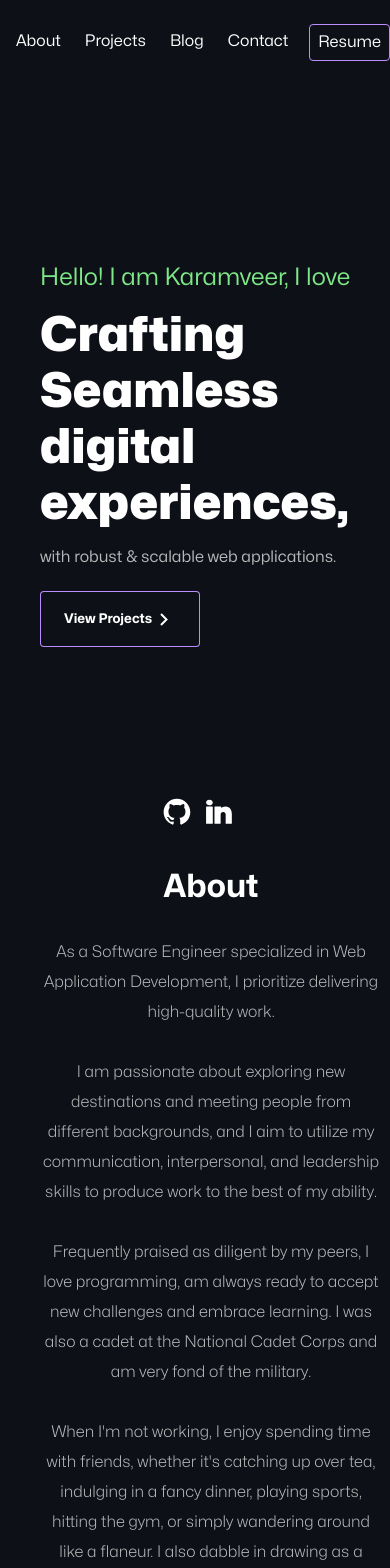
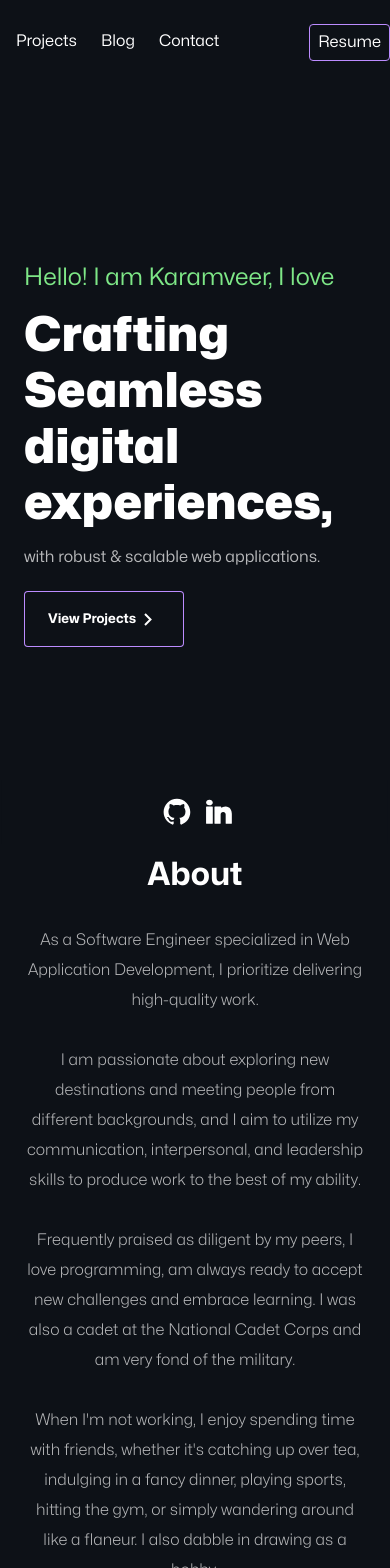
Before and after one commit to KaramveerSidhu/gitfolio, a Next.js app: page / in a window 390 px wide. Shown: the top 1568 px of the page. Built offline with nearby package versions, Linux system fonts and the light colour scheme.

Commit message:
chore: improve responsiveness for smaller screens

```diff
--- a/app/_base.scss
+++ b/app/_base.scss
@@ -19,6 +19,7 @@ $btn-padding: 16px 24px;
 
 $breakpoint-primary: 768px;
 $breakpoint-secondary: 480px;
+$breakpoint-tertiary: 450px;
 
 @mixin section-heading {
   font-size: $section-heading-font-size;
--- a/app/components/home-page/about/About.module.scss
+++ b/app/components/home-page/about/About.module.scss
@@ -50,3 +50,9 @@
     width: 100%;
   }
 }
+
+@media screen and (max-width: $breakpoint-tertiary) {
+  .about {
+    padding: 12px;
+  }
+}
--- a/app/components/home-page/contact/Contact.module.scss
+++ b/app/components/home-page/contact/Contact.module.scss
@@ -50,3 +50,9 @@
     line-height: 32px;
   }
 }
+
+@media screen and (max-width: $breakpoint-tertiary) {
+  .contactContent {
+    padding: 24px;
+  }
+}
--- a/app/components/home-page/cover/Cover.module.scss
+++ b/app/components/home-page/cover/Cover.module.scss
@@ -54,3 +54,9 @@
     font-size: 16px;
   }
 }
+
+@media screen and (max-width: $breakpoint-tertiary) {
+  .cover {
+    padding: 12px;
+  }
+}
--- a/app/components/shared/navbar/Navbar.module.scss
+++ b/app/components/shared/navbar/Navbar.module.scss
@@ -67,3 +67,9 @@
     padding: 16px 0px;
   }
 }
+
+@media screen and (max-width: $breakpoint-tertiary) {
+  .firstListItem {
+    display: none;
+  }
+}
--- a/app/layout.module.scss
+++ b/app/layout.module.scss
@@ -20,9 +20,16 @@
 @media screen and (max-width: $breakpoint-secondary) {
   .main {
     width: 100%;
-    margin-left: 16px;
-    margin-right: 16px;
-    padding-left: 0;
-    padding-right: 0;
+    margin-left: 0;
+    margin-right: 0;
+    padding-left: 16px;
+    padding-right: 16px;
   }
 }
+
+@media screen and (max-width: $breakpoint-tertiary) {
+  .main {
+    padding-left: 12px;
+    padding-right: 12px;
+  }
+}
--- a/app/projects/tabs/Tabs.module.scss
+++ b/app/projects/tabs/Tabs.module.scss
@@ -36,3 +36,9 @@
     margin-bottom: 24px;
   }
 }
+
+@media screen and (max-width: $breakpoint-tertiary) {
+  .tabs {
+    font-size: 11px;
+  }
+}
```
Also changed, not shown: app/blog/Blog.module.scss (+7 -0 lines), app/projects/Projects.module.scss (+7 -0 lines).
